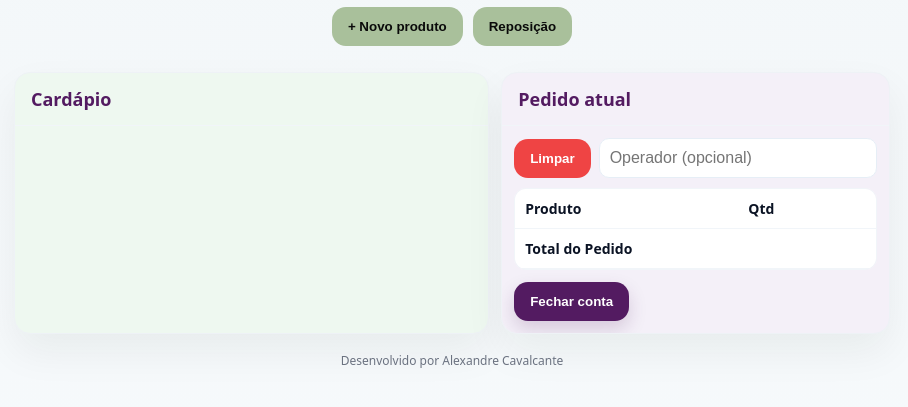
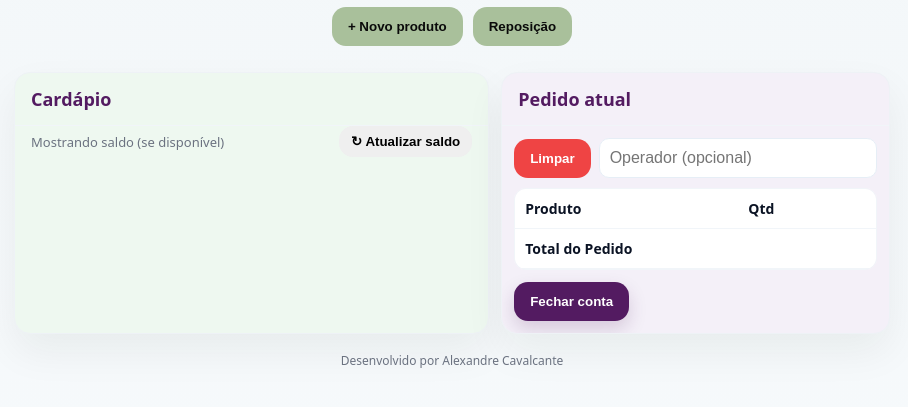
Before and after one commit to HD-TECH-hash/saborpralevar, a plain HTML site: page index.html in a window 1280 px wide. Shown: the part 163-570 px from the top of the page, without its empty margins (188-1096 px from the left). Drawn offline with Linux system fonts and the light colour scheme.

Commit message:
Update index.html

```diff
--- a/index.html
+++ b/index.html
@@ -124,6 +124,11 @@ tfoot td{font-weight:800}
 
 /* Rodapé MENOR e não fixo (desce junto) */
 footer{margin:18px 0 8px; text-align:center; color:#6b7280; font-size:12px}
+
+/* iOS: evita zoom automático ao focar inputs */
+@supports (-webkit-touch-callout: none) {
+  input, select, textarea { font-size: 16px; }
+}
 </style>
 </head>
 <body>
@@ -142,6 +147,13 @@ footer{margin:18px 0 8px; text-align:center; color:#6b7280; font-size:12px}
     <!-- Cardápio -->
     <section class="card menu">
       <h2>Cardápio</h2>
+
+      <!-- barra de ações do cardápio -->
+      <div style="display:flex; align-items:center; justify-content:space-between; gap:8px; padding:0 16px 8px 16px">
+        <small class="muted">Mostrando saldo (se disponível)</small>
+        <button class="btn" style="padding:8px 12px" onclick="atualizarSaldo()">↻ Atualizar saldo</button>
+      </div>
+
       <div class="body">
         <div id="listaProdutos"></div>
       </div>
@@ -489,6 +501,20 @@ async function carregarTudo(){
   }
 }
 
+/* Botão ↻ Atualizar saldo */
+async function atualizarSaldo(){
+  loading(true);
+  try{
+    await carregarSaldoSafe();
+    renderProdutos();
+    toast('Saldo atualizado');
+  }catch(e){
+    toast('Não foi possível atualizar o saldo');
+  }finally{
+    loading(false);
+  }
+}
+
 /* Init */
 window.onload = ()=>{
   carregarTudo();
```
